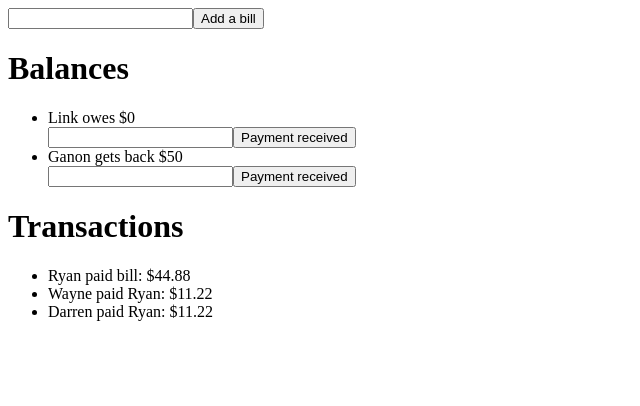
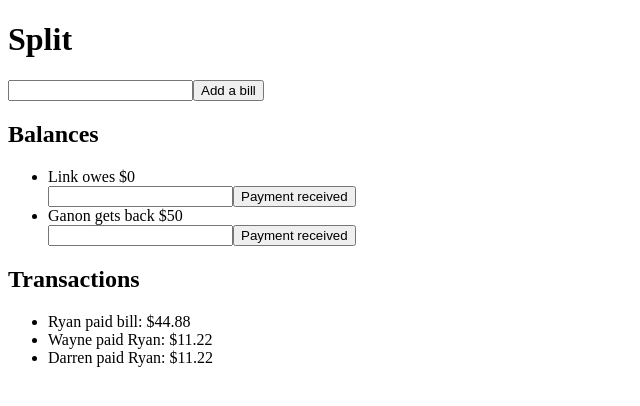
Before and after one commit to rtessier/split, a React app: page / in a window 1280 px wide. Shown: the top 406 px of the page, without its empty margins (0-640 px from the left). Built offline with nearby package versions, Linux system fonts and the light colour scheme.

Commit message:
Change headings

```diff
--- a/components/App.js
+++ b/components/App.js
@@ -5,6 +5,7 @@ import TransactionsList from './TransactionsList'
 
 const App = () => (
   <div>
+    <h1>Split</h1>
     <AddBill />
     <HousematesList />
     <TransactionsList />
--- a/components/HousematesList.js
+++ b/components/HousematesList.js
@@ -9,7 +9,7 @@ class HousematesList extends Component {
     ]
     return (
       <div>
-        <h1>Balances</h1>
+        <h2>Balances</h2>
         <ul>
           {defaultHousemates.map(housemate =>
             <li key={housemate.name}>
--- a/components/TransactionsList.js
+++ b/components/TransactionsList.js
@@ -11,7 +11,7 @@ class TransactionsList extends Component {
 
     return (
       <div>
-        <h1>Transactions</h1>
+        <h2>Transactions</h2>
         <div>
           <ul>
             {defaultTransactions.map(transaction =>
```
